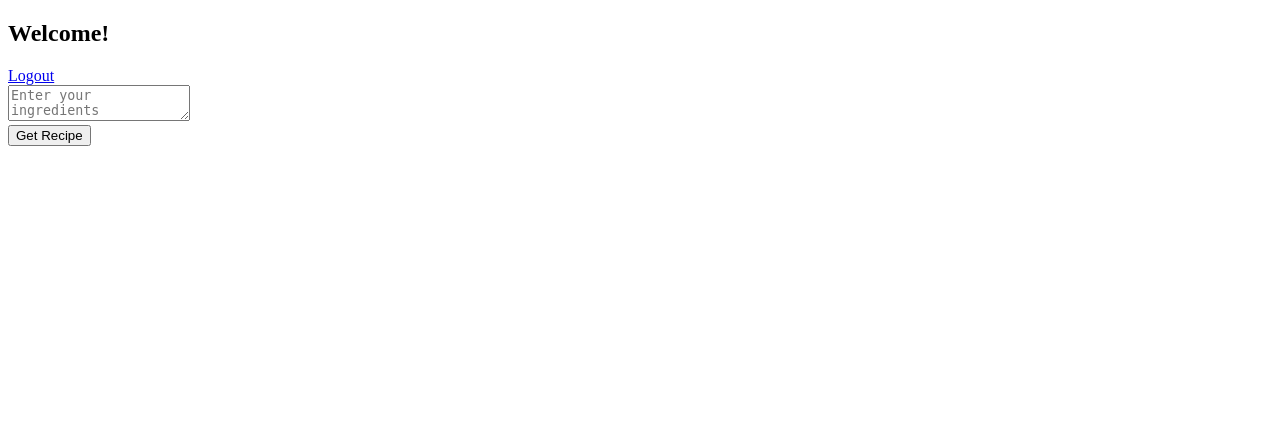
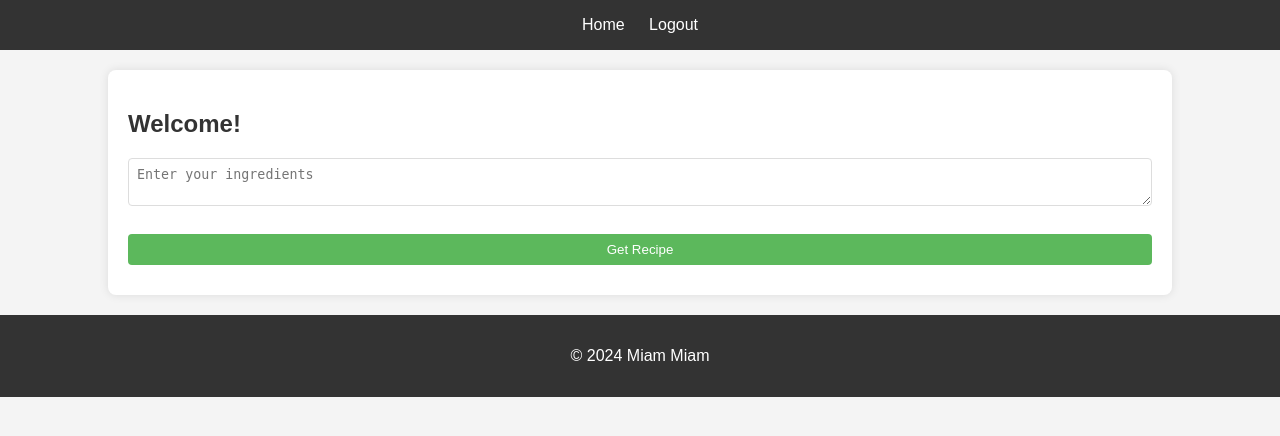
Before and after one commit to Diallo75012/aider_cooking_flask_app, a Flask app: page / in a window 1280 px wide. Shown: the top 436 px of the page. Run offline with Flask 3, Linux system fonts and the light colour scheme; the visitor is signed in with stand-in values (Sample User, id 1).

Commit message:
feat: Add header, footer, styles, animations, and image output

```diff
--- a/app.py
+++ b/app.py
@@ -129,10 +129,16 @@ def home():
         # Gemini Image Generation
         image_prompt = f"{IMAGE_PROMPT}\n{recipe_text}"
         image_response = model.generate_content(image_prompt)
-        image_text = image_response.text
+
+        if image_response.parts and hasattr(image_response.parts[0], 'inline_data') and image_response.parts[0].inline_data.mime_type == 'image/jpeg':
+            image_data = image_response.parts[0].inline_data.data
+            image_url = f"image/jpeg;base64,{image_data}"
+        else:
+            image_url = None
+            print("No image data found in the response.")
 
         session_db.close()
-        return render_template('home.html', recipe=recipe_text, image_prompt=image_text)
+        return render_template('home.html', recipe=recipe_text, image_url=image_url)
     return render_template('home.html')
 
 if __name__ == '__main__':
--- /dev/null
+++ b/static/script.js
@@ -0,0 +1,11 @@
+document.addEventListener('DOMContentLoaded', function() {
+    // Example animation: fade in elements
+    const elements = document.querySelectorAll('.container, header, footer');
+    elements.forEach((element, index) => {
+        element.style.opacity = 0;
+        element.style.transition = 'opacity 0.5s ease-in-out';
+        setTimeout(() => {
+            element.style.opacity = 1;
+        }, 100 * index);
+    });
+});
--- /dev/null
+++ b/static/style.css
@@ -0,0 +1,76 @@
+body {
+    font-family: sans-serif;
+    margin: 0;
+    padding: 0;
+    background-color: #f4f4f4;
+    color: #333;
+}
+
+.container {
+    width: 80%;
+    margin: 20px auto;
+    background-color: #fff;
+    padding: 20px;
+    border-radius: 8px;
+    box-shadow: 0 0 10px rgba(0,0,0,0.1);
+}
+
+header, footer {
+    background-color: #333;
+    color: #fff;
+    text-align: center;
+    padding: 1em 0;
+}
+
+nav a {
+    color: #fff;
+    text-decoration: none;
+    margin: 0 10px;
+}
+
+form {
+    display: flex;
+    flex-direction: column;
+    margin-top: 20px;
+}
+
+input, textarea, button {
+    margin-bottom: 10px;
+    padding: 8px;
+    border: 1px solid #ddd;
+    border-radius: 4px;
+}
+
+button {
+    background-color: #5cb85c;
+    color: white;
+    border: none;
+    cursor: pointer;
+}
+
+button:hover {
+    background-color: #4cae4c;
+}
+
+.error {
+    color: red;
+}
+
+.recipe-container {
+    margin-top: 20px;
+    padding: 10px;
+    border: 1px solid #ddd;
+    border-radius: 4px;
+}
+
+.image-container {
+    margin-top: 20px;
+    padding: 10px;
+    border: 1px solid #ddd;
+    border-radius: 4px;
+}
+
+.image-container img {
+    max-width: 100%;
+    height: auto;
+}
--- /dev/null
+++ b/templates/base.html
@@ -0,0 +1,28 @@
+<!DOCTYPE html>
+<html lang="en">
+<head>
+    <meta charset="UTF-8">
+    <title>{% block title %}{% endblock %}</title>
+    <link rel="stylesheet" href="{{ url_for('static', filename='style.css') }}">
+</head>
+<body>
+    <header>
+        <nav>
+            <a href="{{ url_for('home') }}">Home</a>
+            {% if session.user_id %}
+                <a href="{{ url_for('logout') }}">Logout</a>
+            {% else %}
+                <a href="{{ url_for('login') }}">Login</a>
+                <a href="{{ url_for('register') }}">Register</a>
+            {% endif %}
+        </nav>
+    </header>
+    <div class="container">
+        {% block content %}{% endblock %}
+    </div>
+    <footer>
+        <p>&copy; 2024 Miam Miam</p>
+    </footer>
+    <script src="{{ url_for('static', filename='script.js') }}"></script>
+</body>
+</html>
--- a/templates/home.html
+++ b/templates/home.html
@@ -1,23 +1,23 @@
-<!DOCTYPE html>
-<html lang="en">
-<head>
-    <meta charset="UTF-8">
-    <title>Home</title>
-</head>
-<body>
+{% extends 'base.html' %}
+
+{% block title %}Home{% endblock %}
+
+{% block content %}
     <h2>Welcome!</h2>
-    <a href="{{ url_for('logout') }}">Logout</a>
     <form method="post">
         <textarea name="prompt" placeholder="Enter your ingredients" required></textarea><br>
         <button type="submit">Get Recipe</button>
     </form>
     {% if recipe %}
-        <h3>Recipe:</h3>
-        <p>{{ recipe }}</p>
+        <div class="recipe-container">
+            <h3>Recipe:</h3>
+            <p>{{ recipe }}</p>
+        </div>
     {% endif %}
-    {% if image_prompt %}
-        <h3>Image Prompt:</h3>
-        <p>{{ image_prompt }}</p>
+    {% if image_url %}
+        <div class="image-container">
+            <h3>Image:</h3>
+            <img src="{{ image_url }}" alt="Generated Image">
+        </div>
     {% endif %}
-</body>
-</html>
+{% endblock %}
```
Also changed, not shown: templates/login.html (+7 -10 lines), templates/register.html (+7 -10 lines).
